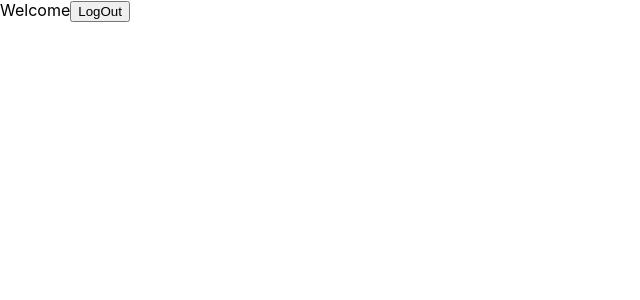
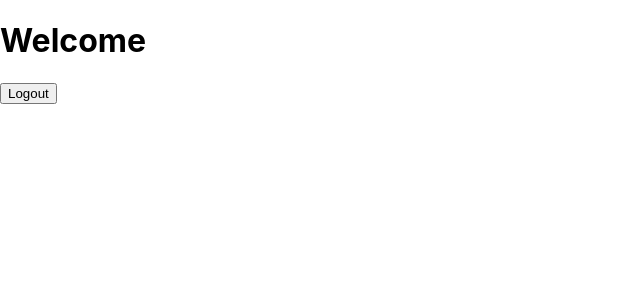
Before and after one commit to Mayank-Raj3/ReactPractice, a React (Create React App) app: page / in a window 1280 px wide. Both pictures are taken after a click on the button "Login". Shown: the top 300 px of the page, without its empty margins (0-640 px from the left). Built offline with nearby package versions, Linux system fonts and the light colour scheme.

Commit message:
Usecase of useReducer Hook

```diff
--- a/src/components/AppProvider.js
+++ b/src/components/AppProvider.js
@@ -1,16 +1,51 @@
-import React, { useState } from "react";
+import React, { useReducer } from "react";
 import AppContext from "../store/app-context";
 
+function authReducer(state, action) {
+  if (action.type === "Login") {
+    return {
+      isLoggedIn: true,
+    };
+  } else if (action.type === "Logout") {
+    return {
+      isLoggedIn: false,
+    };
+  } else {
+    return state;
+  }
+}
+const intitialAuthState = {
+  isLoggedIn: false,
+};
+
 function AppProvider({ children }) {
-  const [isLoggedIn, setIsLoggedIn] = useState(false);
+  /*
+  Using useState
+    const [isLoggedIn, setIsLoggedIn] = useState(false);
   function setlogin() {
     setIsLoggedIn(true);
   }
   function setlogout() {
     setIsLoggedIn(false);
   }
+  */
+
+  const [authState, dispatchAuth] = useReducer(authReducer, intitialAuthState);
+  function setlogin() {
+    dispatchAuth({
+      type: "Login",
+    });
+  }
+  function setlogout() {
+    dispatchAuth({
+      type: "Logout",
+    });
+  }
+
   return (
-    <AppContext.Provider value={{ isLoggedIn, setlogin, setlogout }}>
+    <AppContext.Provider
+      value={{ isLoggedIn: authState.isLoggedIn, setlogin, setlogout }}
+    >
       {children}
     </AppContext.Provider>
   );
--- a/src/components/Login.js
+++ b/src/components/Login.js
@@ -7,13 +7,17 @@ function Login() {
   console.log(ctx);
   return (
     <div>
-      {ctx.isLoggedIn ? (
-        "Welcome"
-      ) : (
-        <button onClick={ctx.setlogin}>Login</button>
-      )}
-      {ctx.isLoggedIn && <button onClick={ctx.setlogout}>LogOut</button>}
-      {!ctx.isLoggedIn && "Please LogIn"}
+      {!ctx.isLoggedIn && <h1>Please Login</h1>}
+      <div>
+        {ctx.isLoggedIn ? (
+          <h1>Welcome</h1>
+        ) : (
+          <div>
+            <button onClick={ctx.setlogin}>Login</button>
+          </div>
+        )}
+        {ctx.isLoggedIn && <button onClick={ctx.setlogout}>Logout</button>}
+      </div>
     </div>
   );
 }
```
